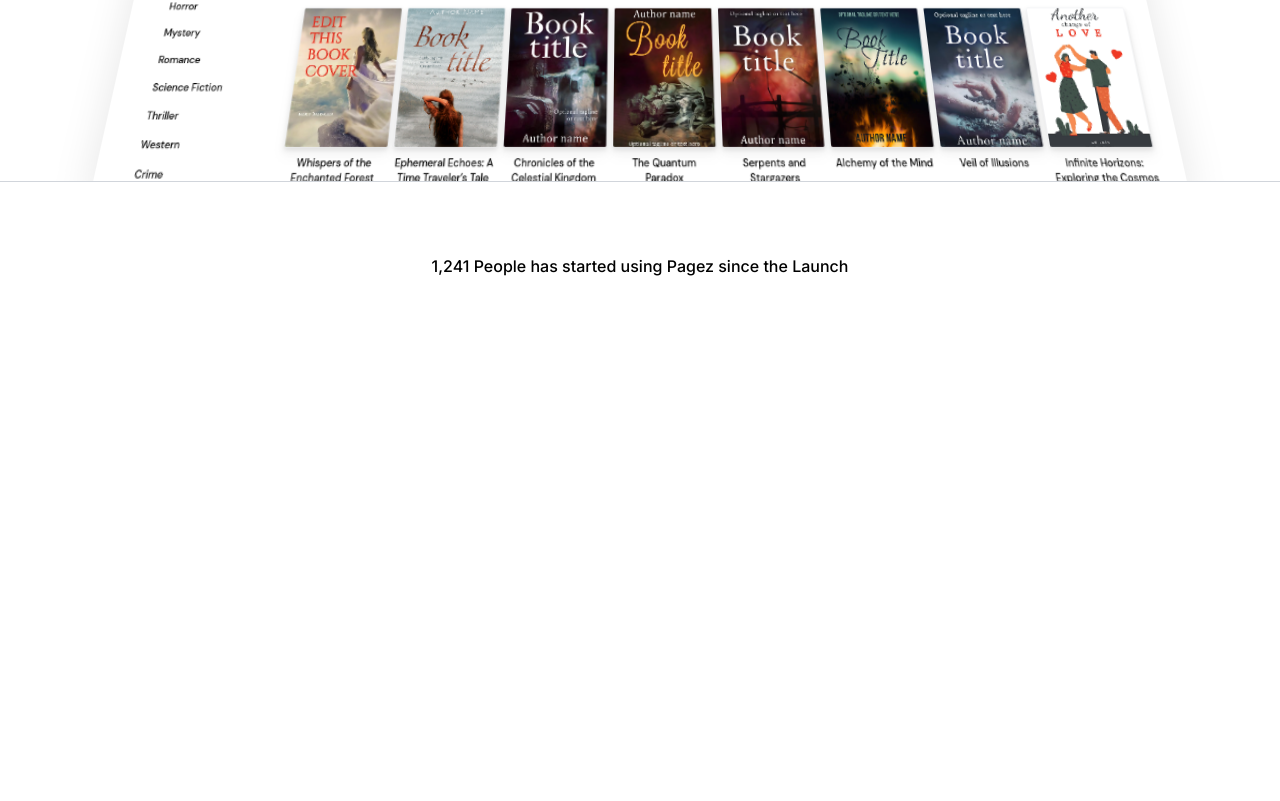
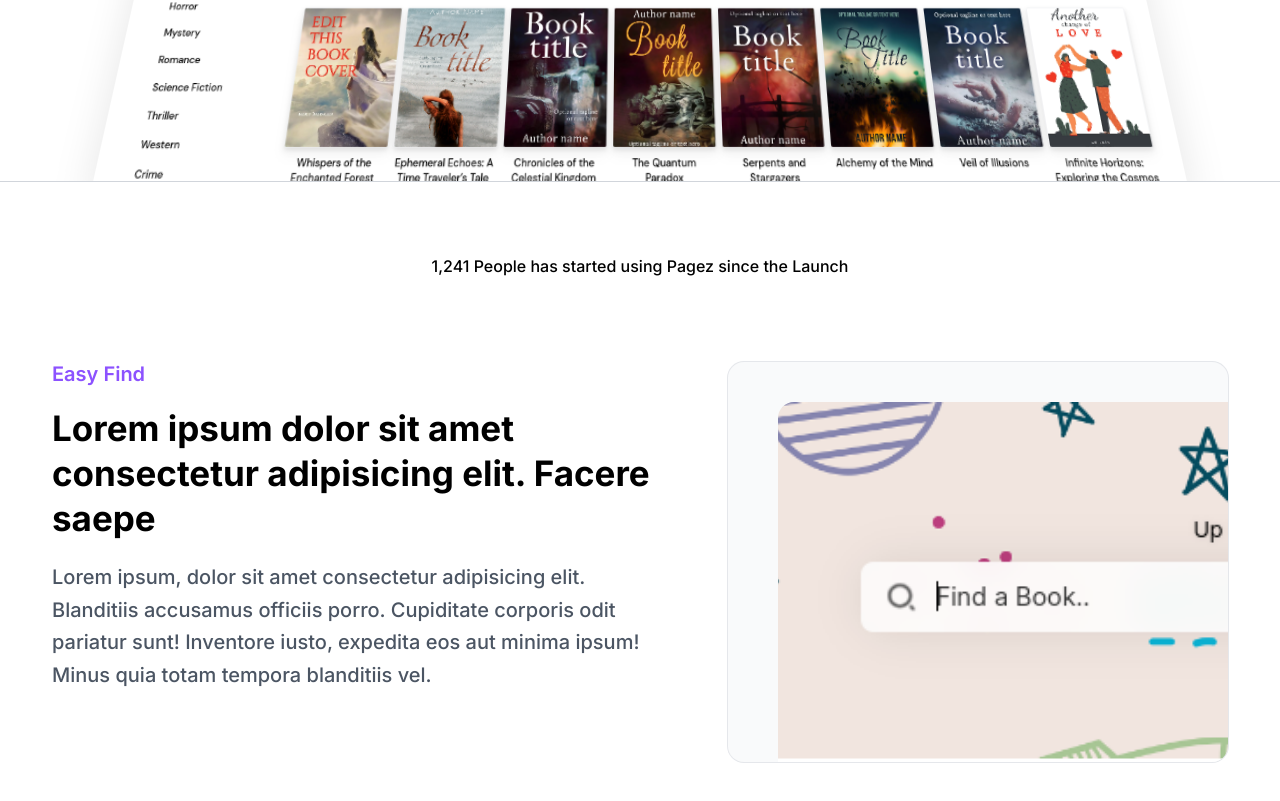
Before and after one commit to kevindermot99/gamezilla, a React (Vite) app: page / in a window 1280 px wide. Shown: the part 779-1580 px from the top of the page. Built offline with nearby package versions, Linux system fonts and the light colour scheme; a web font is replaced by a local one.

Commit message:
feature component 70% complete

```diff
--- a/src/Landing.jsx
+++ b/src/Landing.jsx
@@ -54,7 +54,7 @@ function Landing() {
         <h1 className='m-10 text-base font-medium leading-8 text-black text-wrap '>
           1,241 People has started using Pagez since the Launch
         </h1>
-      <Feature tip="" title="" description="" image="" />
+      <Feature tip="" title="" description="" image={searchbar} />
       </section>
 
     </div>
--- a/src/components/Feature.jsx
+++ b/src/components/Feature.jsx
@@ -2,12 +2,16 @@ import React from 'react'
 
 function Feature({tip, title, description, image}) {
   return (
-    <div className='flex gap-10'>
-        <div className='flex flex-col gap-5'>
-            <h1 className=''></h1>
+    <div className='flex gap-14 px-3 py-10 justify-between w-full max-w-[1200px]'>
+        <div className='flex flex-col gap-5 items-start justify-start w-fit'>
+            <h1 className='text-main-color font-semibold text-xl '>Easy Find</h1>
+            <h1 className='text-black font-bold text-[35px] leading-[45px]'>
+                Lorem ipsum dolor sit amet consectetur adipisicing elit. Facere saepe
+            </h1>
+            <p className='text-gray-600 font-medium text-xl leading-relaxed '>Lorem ipsum, dolor sit amet consectetur adipisicing elit. Blanditiis accusamus officiis porro. Cupiditate corporis odit pariatur sunt! Inventore iusto, expedita eos aut minima ipsum! Minus quia totam tempora blanditiis vel.</p>
         </div>
-        <div className=''>
-
+        <div className='w-[500px] min-w-[500px] h-[400px] bg-gray-50 relative overflow-clip rounded-2xl  ring-1 ring-gray-200 pointer-events-none '>
+            <img src={image} className='absolute h-[90%] w-[90%] object-cover bottom-0 right-0 rounded-tl-2xl' />
         </div>
     </div>
   )
```
